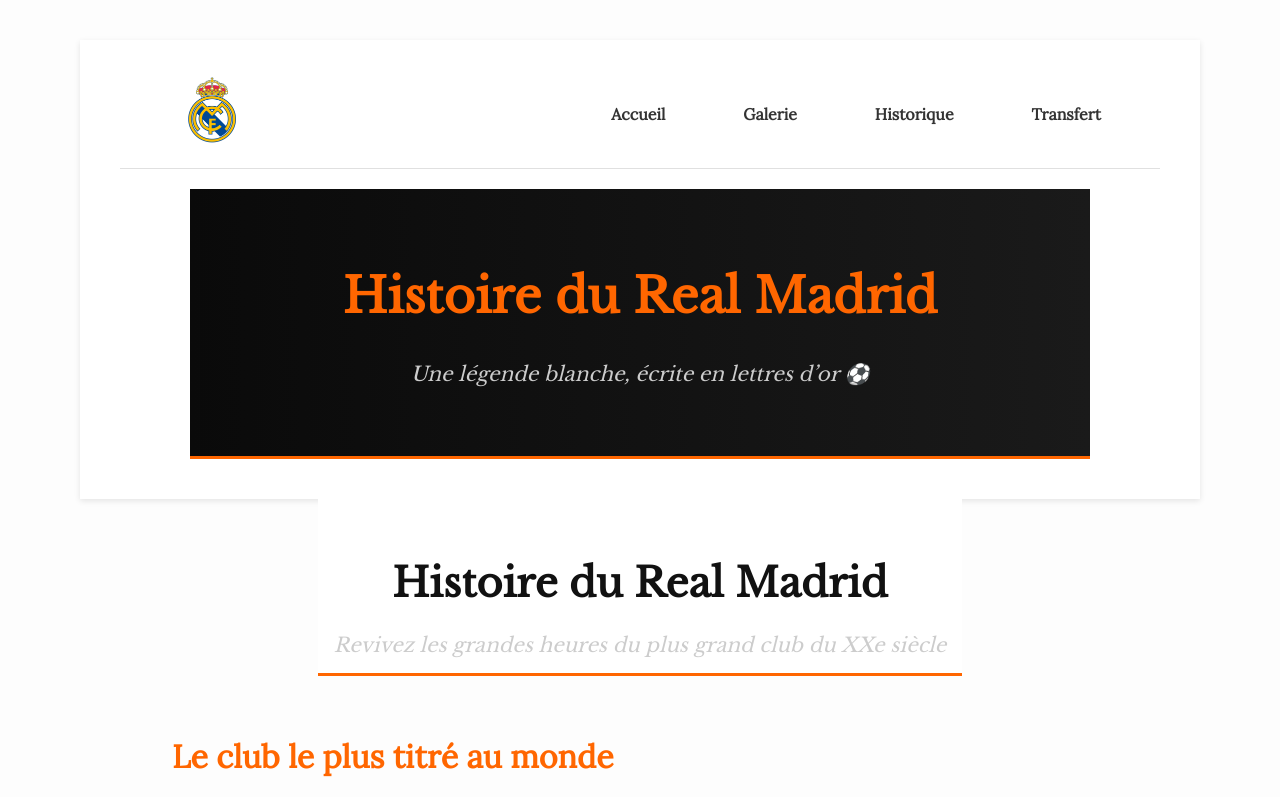
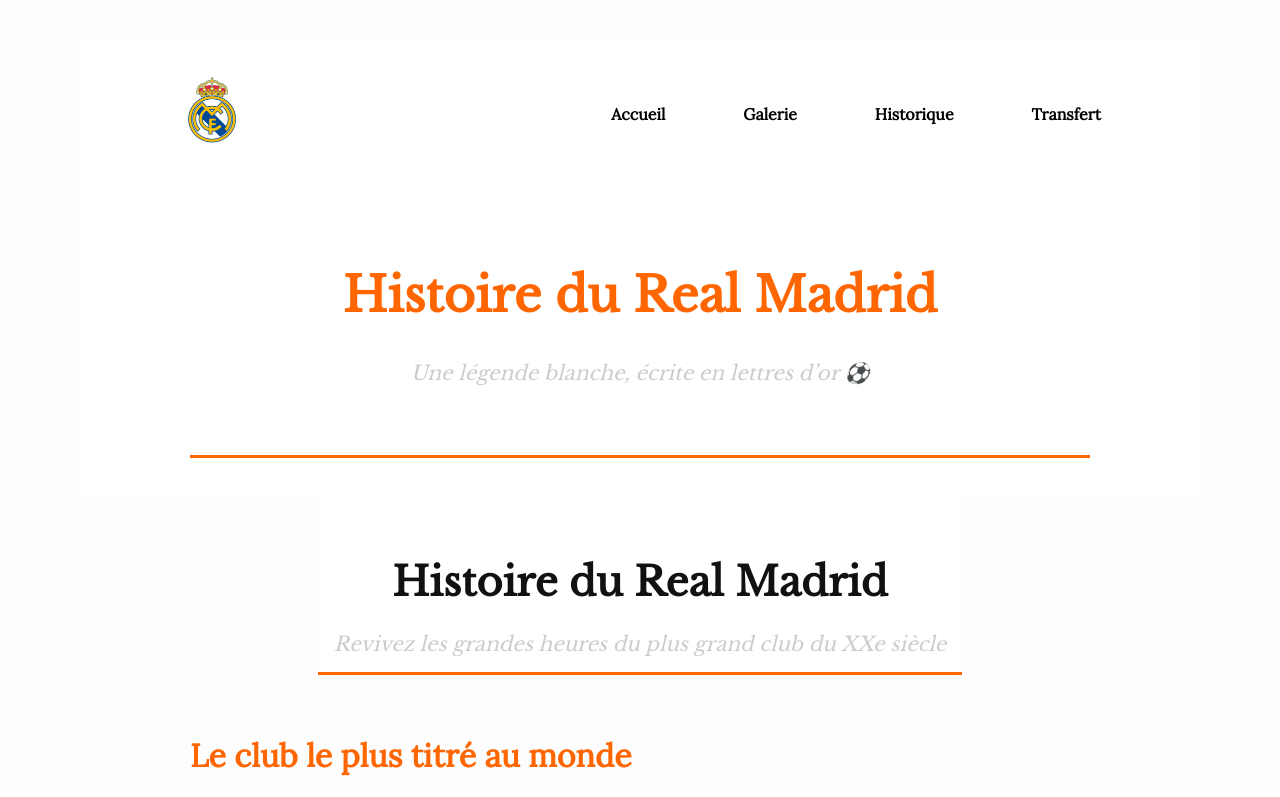
Before and after one commit to Yazreyy/Real-Madrid-News, a plain HTML site: page base1/historique.html in a window 1280 px wide. Shown: the top 797 px of the page. Drawn offline with nearby package versions, Linux system fonts and the light colour scheme.

Commit message:
ajout transfert

```diff
--- a/base1/galerie.css
+++ b/base1/galerie.css
@@ -10,6 +10,9 @@ body {
     text-align: center;
     font-size: 1.5em;
     margin-bottom: 30px;
+    font-family: "Alfa Slab One", serif;
+    font-weight: 400;
+    font-style: normal;
   }
 
   .grille-galerie {
--- a/base1/historique.css
+++ b/base1/historique.css
@@ -13,7 +13,14 @@ body {
   }
 
   header {
-    color: white;
+    background-color: white;
+    box-shadow: 0 2px 8px rgba(0, 0, 0, 0.1);
+  }
+  header, nav {
+      background-color: white;
+      color: black;
+      box-shadow: none;
+      border: none;
   }
 
   nav {
@@ -22,12 +29,17 @@ body {
     justify-content: space-between;
     padding: 1rem 2rem;
     flex-wrap: wrap;
+    background-color: transparent;
   }
 
   nav ul {
     display: flex;
     gap: 1.5rem;
     list-style: none;
+  }
+
+  nav ul li a {
+    color: #000;
   }
 
   nav a {
@@ -40,14 +52,19 @@ body {
   nav a:hover {
     color: #ff6600;
   }
-
+  p {
+    font-size: 18px;
+    max-width: 900px;
+    margin: auto;
+  }
   .logo-real {
     width: 120px;
+    filter: none;
   }
 
 
   .hero-historique {
-    background: linear-gradient(to right, #0a0a0a, #1a1a1a);
+    background: white;
     color: white;
     text-align: center;
     padding: 4rem 2rem;
```
Also changed, not shown: base1/transfert.html (+11 -0 lines), base1/images/12729.jpg (added), base1/images/250076357.webp (added).
